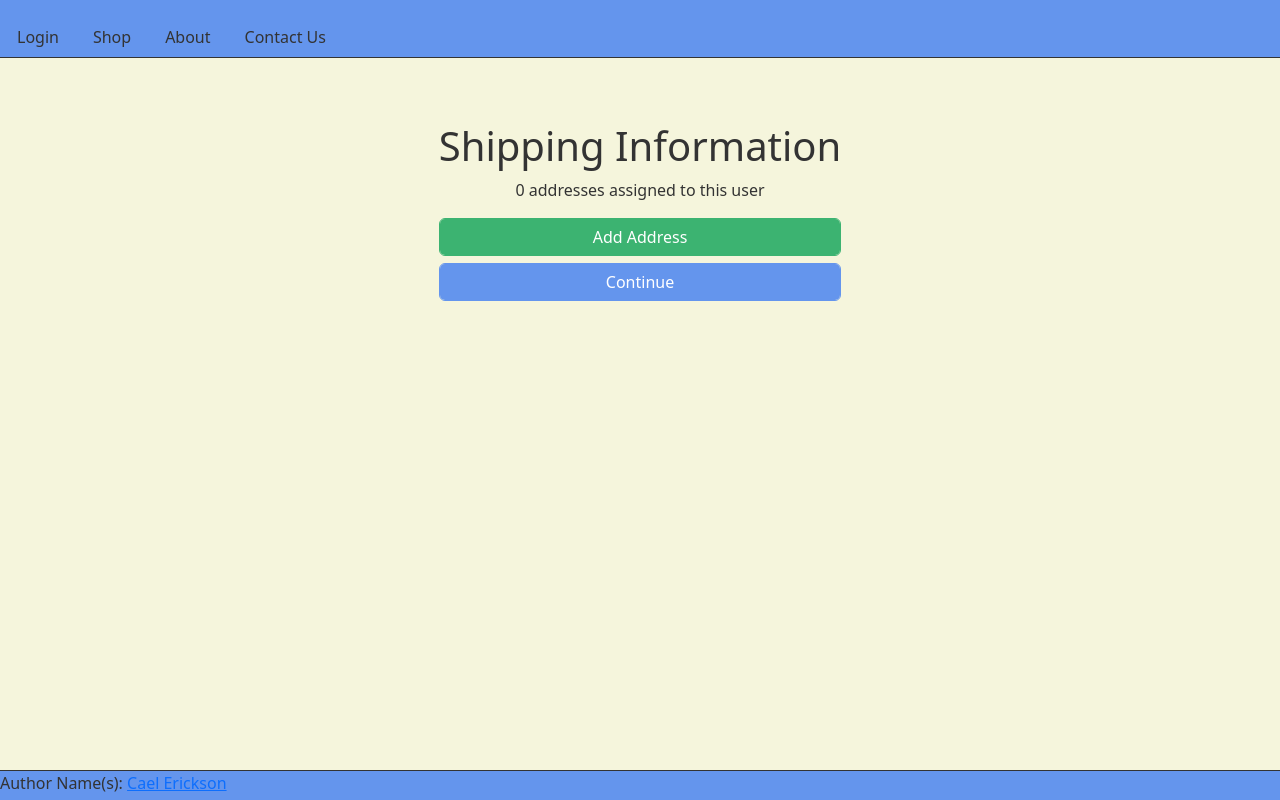
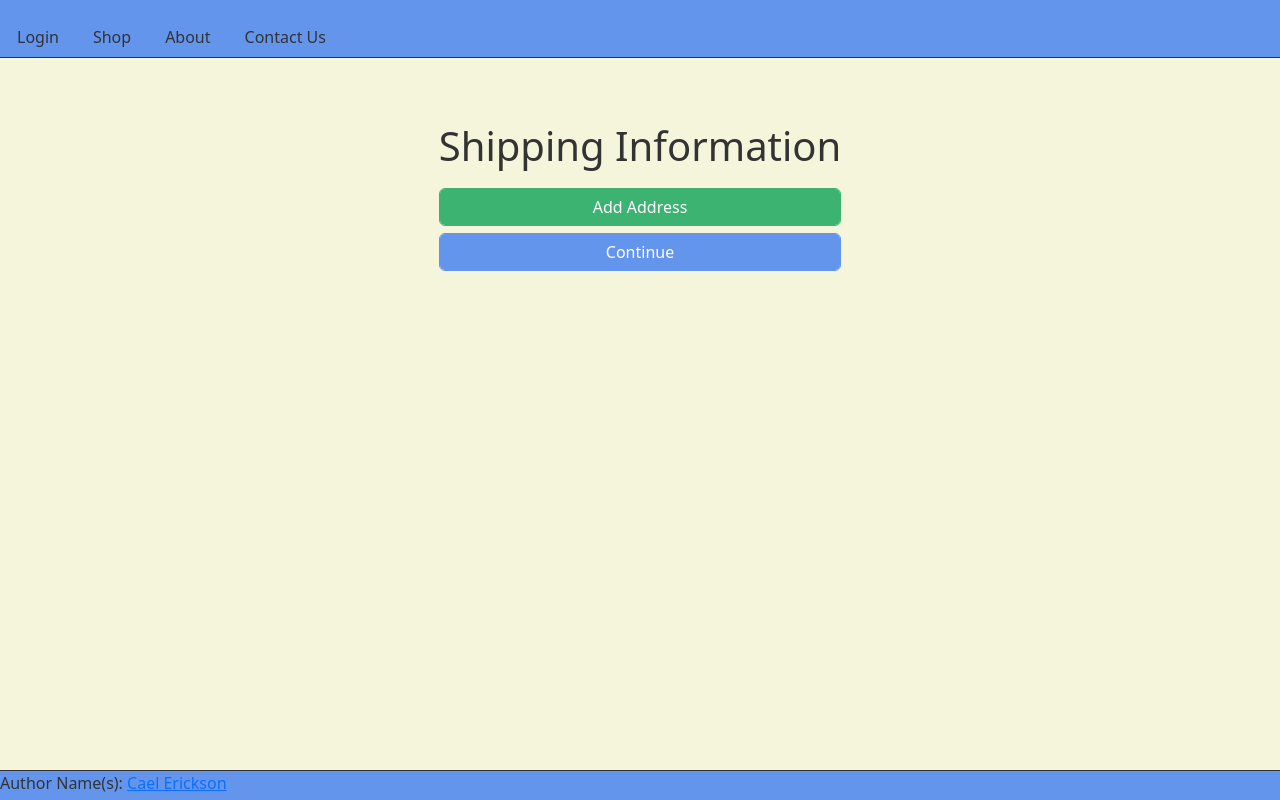
Before and after one commit to MrCael/startup, a React (Vite) app: page /shippingInfo in a window 1280 px wide. Built offline with nearby package versions, Linux system fonts and the light colour scheme.

Commit message:
Got address to display after adding on Shipping Information page

```diff
--- a/src/app.css
+++ b/src/app.css
@@ -276,6 +276,10 @@ td {
     margin-right: 10px;
 }
 
+.address-info {
+    margin-bottom: 0;
+}
+
 @media (min-width: 800px) {
     .three-div {
         flex-direction: row  !important;
--- a/src/editUser/shippingInfo.jsx
+++ b/src/editUser/shippingInfo.jsx
@@ -3,19 +3,6 @@ import Button from "react-bootstrap/Button";
 
 import { useNavigate } from "react-router-dom";
 import { MessageDialog } from "../messageDialog/messageDialog";
-
-function AddressList({ addressList, addingAddress, setAddingAddress }) {
-    // return addressList.map((address) => (
-    //     <div></div>
-    // ));
-
-    return (
-        <div className="centered">
-            <p>{addressList.length} addresses assigned to this user</p>
-            {!addingAddress && <Button className="btn btn-secondary form-control" onClick={() => setAddingAddress(true)}>Add Address</Button>}
-        </div>
-    );
-}
 
 function AddAddress({ setAddressList, setAddingAddress, setDisplayError }) {
     const [addressFirstName, setAddressFirstName] = React.useState("");
@@ -169,7 +156,21 @@ export function ShippingInfo({ from }) {
         <main>
             <div className="d-flex flex-column justify-content-center align-div">
                 <h1 className="centered">Shipping Information</h1>
-                <AddressList addressList={addressList} addingAddress={addingAddress} setAddingAddress={setAddingAddress} />
+                <div className="centered">
+                    {addressList.map((address) => {
+                        return (
+                            <div className="card">
+                                <div className="card-body">
+                                    <p className="address-info">{address.firstName} {address.lastName}</p>
+                                    <p className="address-info">{address.line1}</p>
+                                    {address.line2 && <p className="address-info">{address.line2}</p>}
+                                    <p className="address-info">{address.city} {address.state} {address.zip}</p>
+                                </div>
+                            </div>
+                        );
+                    })}
+                    {!addingAddress && <Button className="btn btn-secondary form-control" style={{ marginTop: "10px" }} onClick={() => setAddingAddress(true)}>Add Address</Button>}
+                </div>
                 {addingAddress && <AddAddress setAddressList={setAddressList} setAddingAddress={setAddingAddress} setDisplayError={setDisplayError} />}
                 <Button className="btn btn-primary form-control" onClick={() => navigate(from === "login" ? "/billingInfo" : "/profile")}>{from === "login" ? "Continue" : "Save"}</Button>
                 {from !== "login" && <NavLink className="btn btn-primary form-control" to="/profile">Cancel</NavLink>}
```
